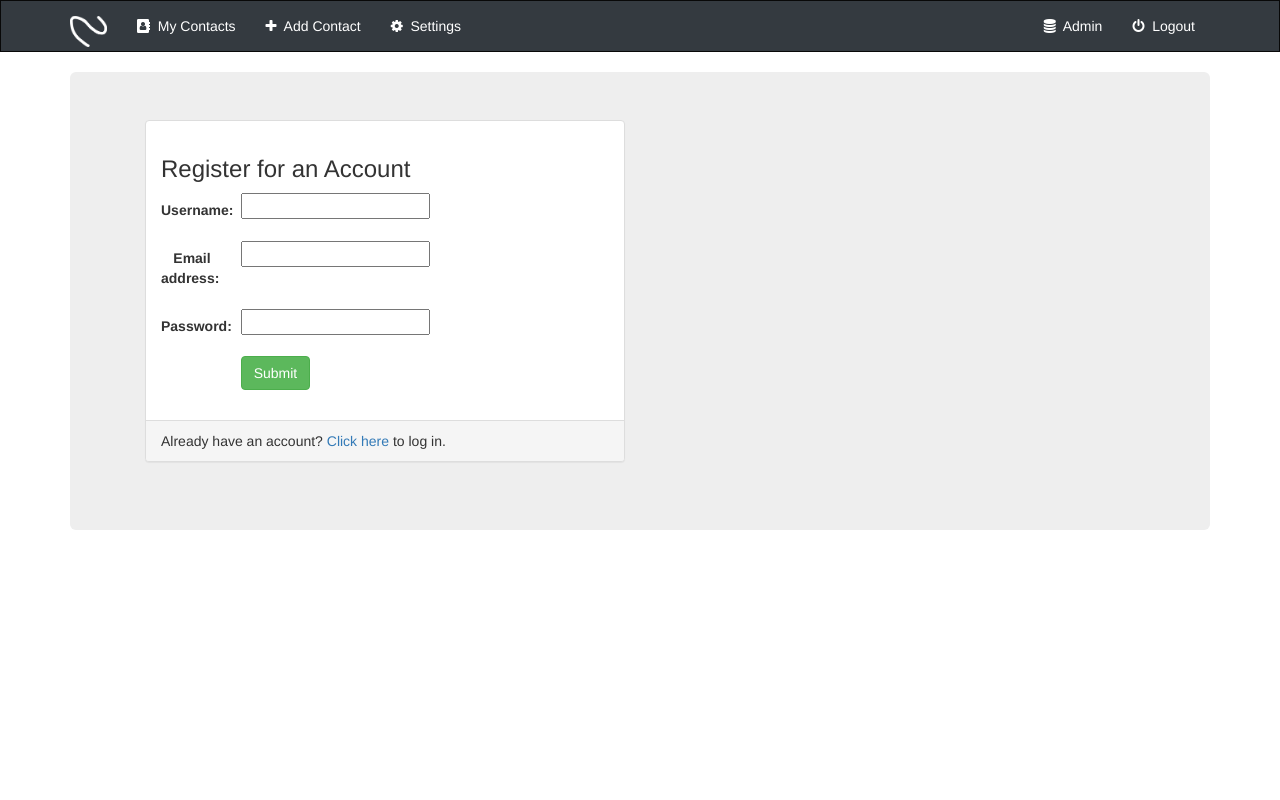
After one commit to Snuggle/flossy, a Django app: page /register/ in a window 1280 px wide. The commit adds this page. Run offline with Django 3.2, Linux system fonts and the light colour scheme; some libraries are stand-ins or nearby versions.

Commit message:
Finished user authentication & url routing.

```diff
--- a/flossy/urls.py
+++ b/flossy/urls.py
@@ -18,5 +18,5 @@ from django.urls import include, path
 
 urlpatterns = [
     path('admin/', admin.site.urls),
-    path('messages/', include('messages.urls')),
+    path('', include('messages.urls')),
 ]
--- /dev/null
+++ b/messages/forms.py
@@ -0,0 +1,9 @@
+from django.contrib.auth.models import User
+from django import forms
+
+class UserForm(forms.ModelForm):
+    password = forms.CharField(widget=forms.PasswordInput)
+
+    class Meta:
+        model = User
+        fields = ['username', 'email', 'password']
--- a/messages/static/messages/style.css
+++ b/messages/static/messages/style.css
@@ -1,7 +1,3 @@
-body{
-  background: white url("images/background.png")
-}
-
 .navbar-inverse{
   background-color: #343a40
 }
@@ -13,3 +9,19 @@ body{
 .navbar-inverse .navbar-brand {
 	color: #FFFFFF;
 }
+
+strong{
+  font-size: 20px;
+}
+
+.navbar{
+  border-radius: 0;
+}
+
+.navbar-brand{
+  font-family: 'Satisfy', cursive;
+}
+
+#logo {
+	width: 37px;
+}
--- a/messages/templates/messages/base.html
+++ b/messages/templates/messages/base.html
@@ -5,37 +5,36 @@
   <meta name="viewport" content="width=device-width, initial-scale=1">
   <title>{% block title %}Flossy{% endblock %}</title>
   <link rel="stylesheet" href="https://cdnjs.cloudflare.com/ajax/libs/bootswatch/3.3.7/paper/bootstrap.min.css" />
-  <link rel="stylesheet" href="https://cdnjs.cloudflare.com/ajax/libs/font-awesome/4.7.0/css/font-awesome.min.css" />
+  <link href='https://fonts.googleapis.com/css?family=Satisfy' rel='stylesheet' type='text/css'>
+  <link rel="stylesheet" href="https://cdnjs.cloudflare.com/ajax/libs/font-awesome/4.7.0/css/font-awesome.min.css">
   <script src="https://cdnjs.cloudflare.com/ajax/libs/jquery/3.1.1/jquery.min.js"></script>
   <script src="https://cdnjs.cloudflare.com/ajax/libs/twitter-bootstrap/3.3.7/js/bootstrap.min.js"></script>
   <link rel="stylesheet" type="text/css" href="{% static 'messages/style.css' %}"/>
-  <link rel="stylesheet" type="text/css" href="{% static 'messages/navbar-fixed-left.css' %}"/>
 </head>
 
 <body>
 <nav class="navbar navbar-inverse navbar-fixed-left">
   <div class="container">
-    <div class="navbar-header">
-    <a class="navbar-brand" href="#">Flossy</a>
-    </div>
-    <div id="navbar" class="navbar-collapse collapse">
+        <div class="navbar-header">
+            <button type="button" class="navbar-toggle" data-toggle="collapse" data-target="#topNavBar">
+                <span class="icon-bar"></span>
+                <span class="icon-bar"></span>
+                <span class="icon-bar"></span>
+            </button>
+            <a class="navbar-brand" href="/"><img id="logo" src="{% static 'messages/images/floss.png' %}"></img></a>
+        </div>
+    <div id="topNavBar" class="navbar-collapse collapse">
       <ul class="nav navbar-nav">
-        <li><a href="#">Home</a></li>
-        <li><a href="#">About</a></li>
-        <li><a href="#">Contact</a></li>
-        <li class="dropdown">
-          <a href="#" class="dropdown-toggle" data-toggle="dropdown" role="button" aria-haspopup="true" aria-expanded="false">Dropdown <span class="caret"></span></a>
-          <ul class="dropdown-menu">
-            <li><a href="#">Action</a></li>
-            <li><a href="#">Another action</a></li>
-            <li><a href="#">Something else here</a></li>
-            <li role="separator" class="divider"></li>
-            <li class="dropdown-header">Nav header</li>
-            <li><a href="#">Separated link</a></li>
-            <li><a href="#">One more separated link</a></li>
-          </ul>
-        </li>
+          <li class="{% block contacts-active %}{% endblock %}"><a href="/messages"><i class="fa fa-address-book" ></i>&nbsp; My Contacts</a></li>
+          <li class="{% block add-contact-active %}{% endblock %}"><a href="/messages"><i class="fa fa-plus" ></i>&nbsp; Add Contact</a></li>
+          <li class="{% block settings-active %}{% endblock %}"><a href="/messages"><i class="fa fa-gear" ></i>&nbsp; Settings</a></li>
       </ul>
+      <ul class="nav navbar-nav navbar-right">
+        <li class="{% block admin-active %}{% endblock %}"><a href="/admin"><i class="fa fa-database" ></i>&nbsp; Admin</a></li>
+      <li class="">
+        <li class=""><a href="/logout"><i class="fa fa-power-off" ></i>&nbsp; Logout</a></li>
+      </li>
+    </ul>
     </div>
   </div>
 </nav>
--- /dev/null
+++ b/messages/templates/messages/form_template.html
@@ -0,0 +1,9 @@
+{% for field in form %}
+  <div class="form-group">
+    <div class="col-sm-offset-2 col-sm-10">
+      <span class="text-danger small">{{ field.errors }}</span>
+    </div>
+    <label class="control-label col-sm-2">{{ field.label_tag }}</label>
+    <div class="col-sm-10">{{ field }}</div>
+  </div>
+{% endfor %}
--- /dev/null
+++ b/messages/templates/messages/registration_form.html
@@ -0,0 +1,35 @@
+{% extends 'messages/base.html' %}
+{% block title %}Register{% endblock %}
+{% block register_active %}active{% endblock %}
+
+{% block body %}
+<div class="container-fluid">
+
+    <div class="row">
+        <div class="col-sm-12 col-md-6">
+            <div class="panel panel-default">
+                <div class="panel-body">
+                    <h3>Register for an Account</h3>
+                    {% if error_message %}
+                        <p><strong>{{ error_message }}</strong></p>
+                    {% endif %}
+                    <form class="form-horizontal" role="form" action="" method="post" enctype="multipart/form-data">
+                        {% csrf_token %}
+                        {% include 'messages/form_template.html' %}
+                        <div class="form-group">
+                            <div class="col-sm-offset-2 col-sm-10">
+                                <button type="submit" class="btn btn-success">Submit</button>
+                            </div>
+                        </div>
+                    </form>
+                </div>
+                <div class="panel-footer">
+                    Already have an account? <a href="">Click here</a> to log in.
+                </div>
+            </div>
+        </div>
+    </div>
+
+</div>
+
+{% endblock %}
--- a/messages/templates/messages/user.html
+++ b/messages/templates/messages/user.html
@@ -1,5 +1,5 @@
 {% extends 'messages/base.html' %}
-
+{% block contacts-active %}active{% endblock %}
 {% block title %}{{ user }}{% endblock %}
 
 {% block body %}
--- a/messages/urls.py
+++ b/messages/urls.py
@@ -1,10 +1,21 @@
-from django.urls import path
+from django.urls import path, re_path
 from . import views
 
 urlpatterns = [
+
     # /messages/
-    path('', views.index, name='index'),
+    path('messages/', views.contacts, name='contacts'),
+
+    # /messages/logout
+    path('logout/', views.Logout, name='logout'),
+
+    # /messages/register
+    path('register/', views.UserForm.as_view(), name='register'),
 
     # /messages/Dave
-    path('<str:contact>/', views.messageList, name='messageList'),
+    path('messages/<str:contact>/', views.messageList, name='messageList'),
+
+    # /
+    path('', views.index_view),
+
 ]
--- a/messages/views.py
+++ b/messages/views.py
@@ -1,12 +1,18 @@
-from django.shortcuts import render
+from django.shortcuts import render, redirect
 from django.http import Http404
 from .models import Contact
 from django.template import loader
 from django.http import HttpResponse
+from django.views.generic import View
+from django.contrib.auth import authenticate, login, logout
+from .forms import UserForm
 
-def index(request):
+def index_view(request):
+    return render(request, 'messages/index.html', None)
+
+def contacts(request):
     my_contacts = Contact.objects.all()
-    return render(request, 'messages/index.html', {'my_contacts': my_contacts})
+    return render(request, 'messages/contacts.html', {'my_contacts': my_contacts})
 
 def messageList(request, contact):
     try:
@@ -15,3 +21,39 @@ def messageList(request, contact):
         raise Http404("Contact does not exist.")
     messages = user.message_set.all()
     return render(request, 'messages/user.html', {'user': user, 'messages': messages})
+
+def Logout(request):
+    logout(request)
+    return redirect('/')
+
+class UserForm(View):
+    form_class = UserForm
+    template_name = 'messages/registration_form.html'
+
+    # Display blank registration form
+    def get (self, request):
+        form = self.form_class(None)
+        return render(request, self.template_name, {'form': form})
+
+    # Process data from form
+    def post(self, request):
+        form = self.form_class(request.POST)
+
+        if form.is_valid():
+            user = form.save(commit=False)
+
+            username = form.cleaned_data['username']
+            password = form.cleaned_data['password']
+            user.set_password(password)
+            user.save()
+
+            # returns User object if credentials are valid
+            user = authenticate(username=username, password=password)
+
+            if user is not None: # Check user exists
+                if user.is_active: # Check user is "active"
+
+                    login(request, user)
+                    return redirect('/')
+
+        return render(request, self.template_name, {'form': form})
```
Also changed, not shown: messages/templates/messages/contacts.html (added, +17 -0 lines), messages/templates/messages/index.html (+7 -15 lines), messages/templates/messages/index2.html (deleted, +0 -42 lines), db.sqlite3, messages/static/messages/images/floss.png (added).
